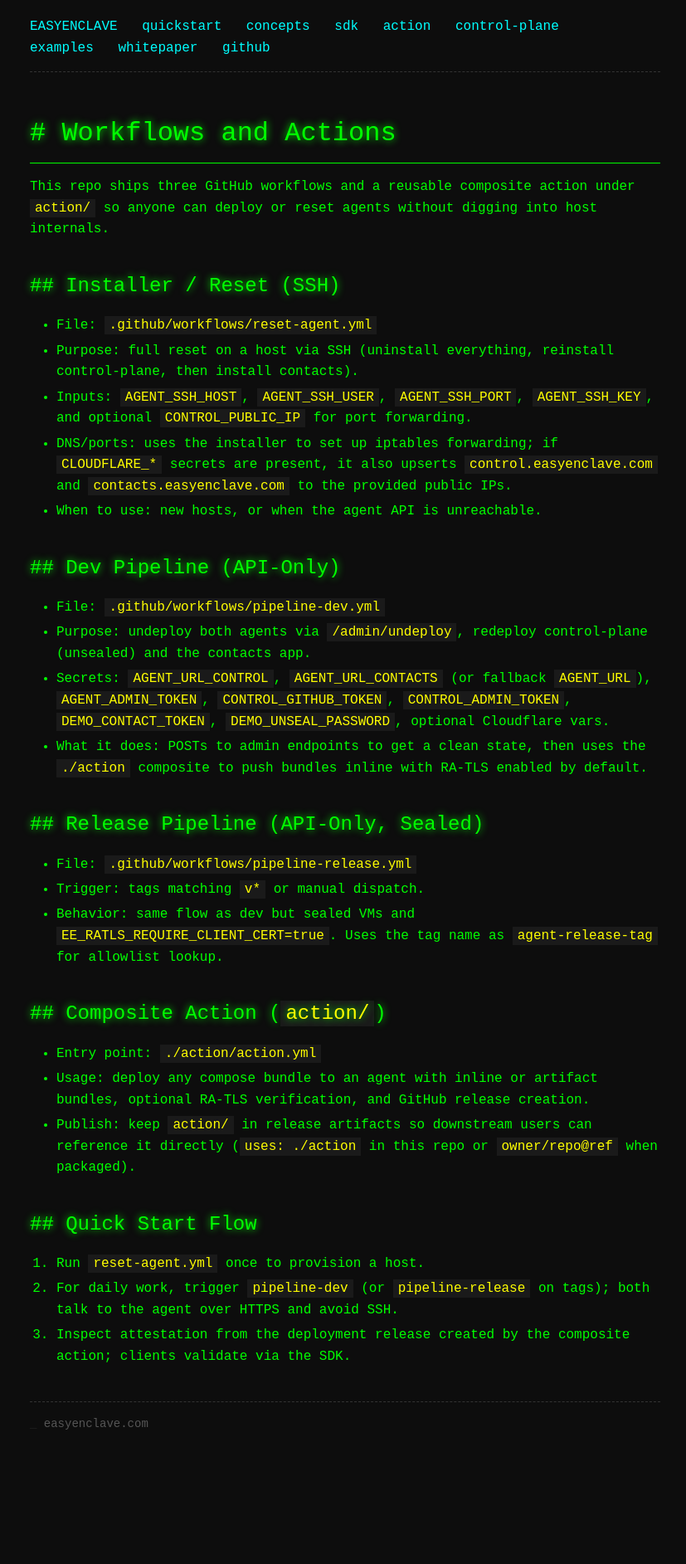
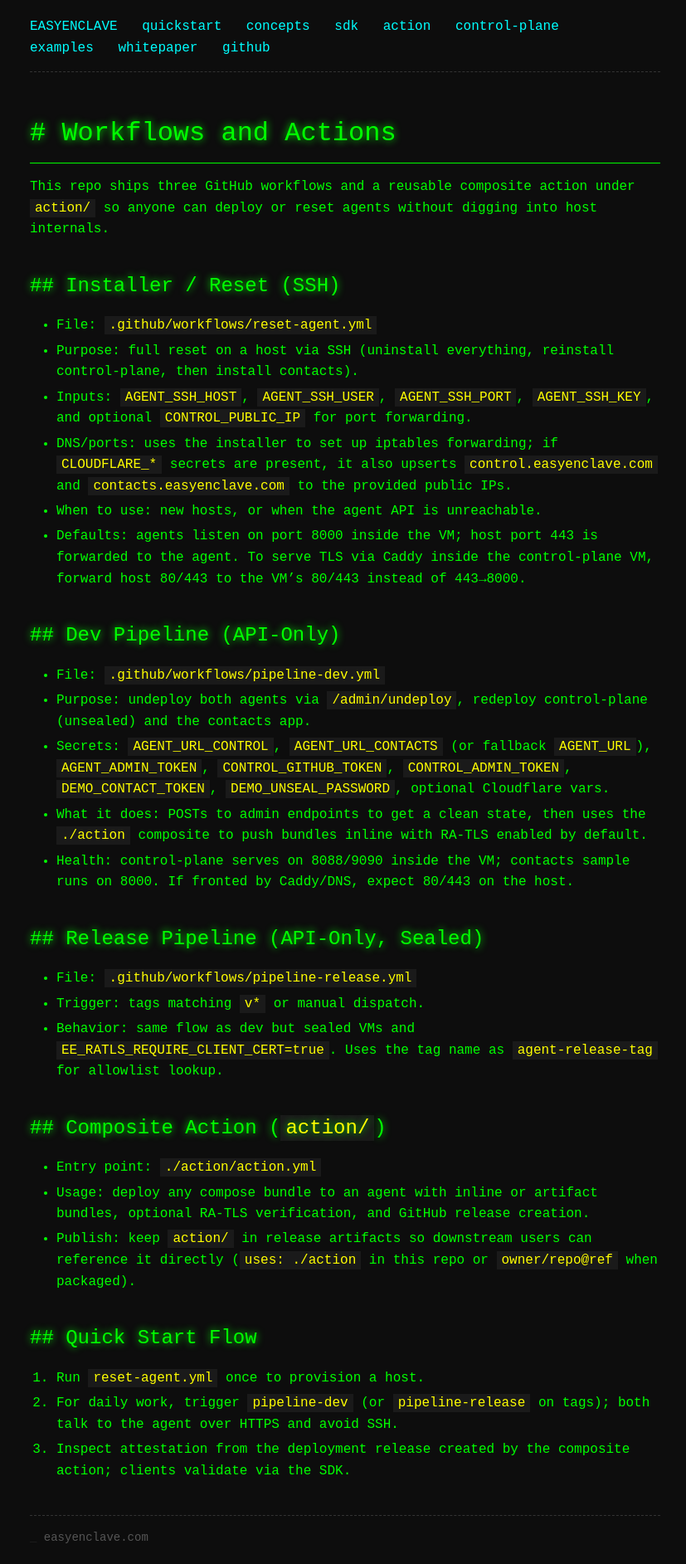
Before and after one commit to posix4e/easy-enclave, a Jekyll site: the page built from docs/workflows.md, in a window 1280 px wide. Shown: the whole page at 83% size, without its empty margins (224-1051 px from the left). Built offline with Jekyll 4.4.1, drawn with Linux system fonts in a browser that asks for light colours; our own code applies the rules of GitHub Pages for plain Markdown files; before the commit the page ends 1747 px from its top, so only the background shows below that.

Commit message:
Clarify ports/DNS in workflows guide

```diff
--- a/docs/workflows.md
+++ b/docs/workflows.md
@@ -8,12 +8,14 @@
 - Inputs: `AGENT_SSH_HOST`, `AGENT_SSH_USER`, `AGENT_SSH_PORT`, `AGENT_SSH_KEY`, and optional `CONTROL_PUBLIC_IP` for port forwarding.
 - DNS/ports: uses the installer to set up iptables forwarding; if `CLOUDFLARE_*` secrets are present, it also upserts `control.easyenclave.com` and `contacts.easyenclave.com` to the provided public IPs.
 - When to use: new hosts, or when the agent API is unreachable.
+- Defaults: agents listen on port 8000 inside the VM; host port 443 is forwarded to the agent. To serve TLS via Caddy inside the control-plane VM, forward host 80/443 to the VM’s 80/443 instead of 443→8000.
 
 ## Dev Pipeline (API-Only)
 - File: `.github/workflows/pipeline-dev.yml`
 - Purpose: undeploy both agents via `/admin/undeploy`, redeploy control-plane (unsealed) and the contacts app.
 - Secrets: `AGENT_URL_CONTROL`, `AGENT_URL_CONTACTS` (or fallback `AGENT_URL`), `AGENT_ADMIN_TOKEN`, `CONTROL_GITHUB_TOKEN`, `CONTROL_ADMIN_TOKEN`, `DEMO_CONTACT_TOKEN`, `DEMO_UNSEAL_PASSWORD`, optional Cloudflare vars.
 - What it does: POSTs to admin endpoints to get a clean state, then uses the `./action` composite to push bundles inline with RA-TLS enabled by default.
+- Health: control-plane serves on 8088/9090 inside the VM; contacts sample runs on 8000. If fronted by Caddy/DNS, expect 80/443 on the host.
 
 ## Release Pipeline (API-Only, Sealed)
 - File: `.github/workflows/pipeline-release.yml`
```
